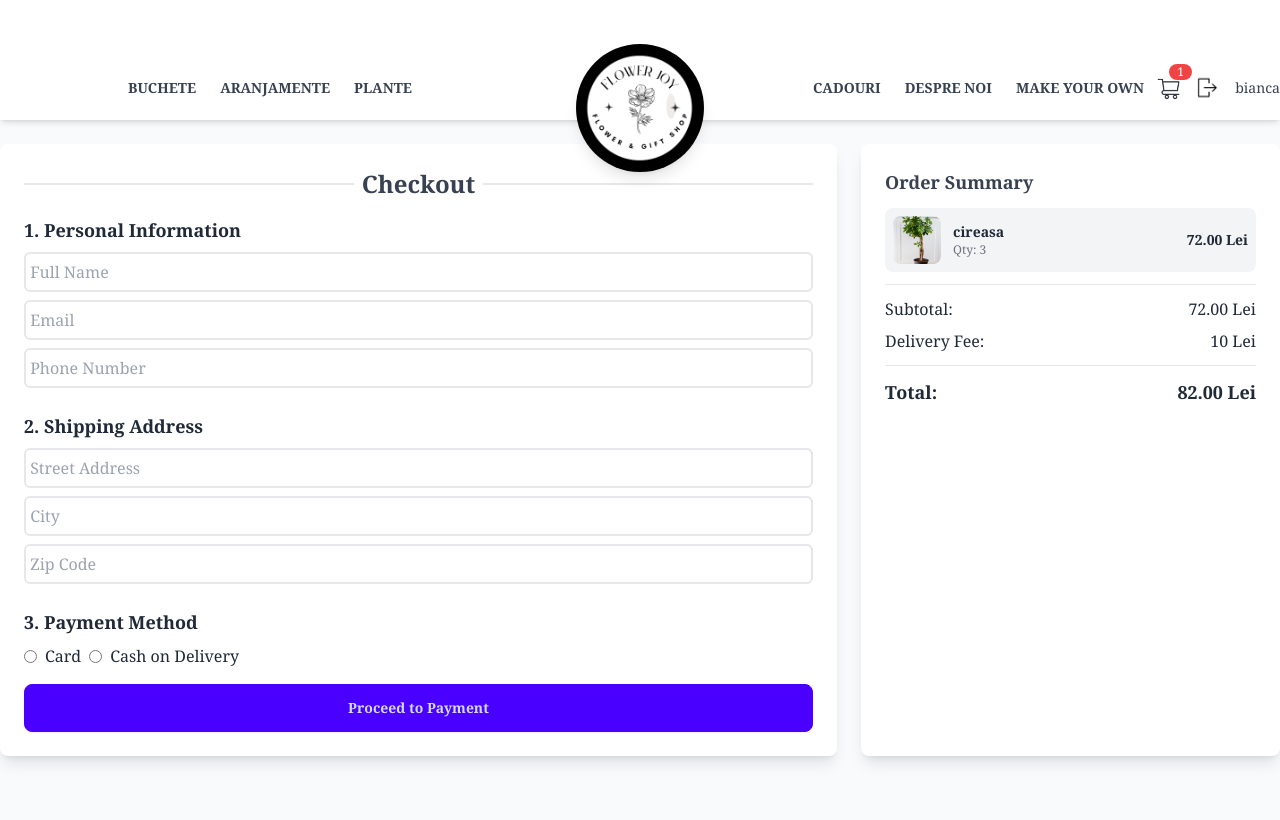
After one commit to Biaescu25/Aplicatie-Web-pentru-gestionarea-unei-florarii-online, a Django app: page /checkout/ in a window 1280 px wide. The commit adds this page. Run offline with Django 5.2, Linux system fonts and the light colour scheme; a user stored in the database is signed in; data comes from the database, SQL or seed files in the repository; both versions use the stored data as it was after the commit; some libraries are stand-ins or nearby versions.

Commit message:
cart, checkout, payment

```diff
--- a/Florarie/App/templates/partials/ProductShowcase.html
+++ b/Florarie/App/templates/partials/ProductShowcase.html
@@ -12,7 +12,8 @@
             <div class="p-4 h-1/3 flex flex-col justify-end">
                 <h3 class="text-xl font-bold text-gray-800">{{ product.name }}</h3>
                 <p class="text-gray-600 mt-2">{{ product.description }}</p>
-                <a href="{% url 'add_to_cart' product_id=product.id %}" class="mt-4 btn btn-primary w-1/3">{{ product.price }}</a>
+                <a href="{% url 'add_to_cart' product_id=product.id %}" class="mt-4 btn btn-primary w-1/3"
+                    >{{ product.price }}</a>
             </div>
         </div>
         {% endfor %}
--- /dev/null
+++ b/Florarie/App/templates/partials/checkout.html
@@ -0,0 +1,133 @@
+{% extends 'base.html' %}
+{% block content %}
+
+<div class="container mx-auto flex flex-col lg:flex-row gap-6 mt-20 py-16">
+    <!-- Checkout Form -->
+    <div class="w-full lg:w-2/3 bg-white shadow-lg rounded-lg p-6">
+        <div class="flex items-center mb-4">
+            <hr class="flex-grow border-t-2 border-primary">
+            <span class="mx-2"> <h2 class="text-2xl font-bold text-gray-700">Checkout</h2></span>
+            <hr class="flex-grow border-t-2 border-primary">
+        </div>
+
+        <!-- Single Form for All Steps -->
+        <form id="checkout-form" method="POST">
+            {% csrf_token %}
+
+            <!-- Step 1: User Info -->
+            <div id="step-1">
+                <h3 class="text-lg font-semibold mb-2">1. Personal Information</h3>
+                <input type="text" name="full_name" placeholder=" Full Name" class="input input-bordered w-full border-2 rounded-md h-10 mb-2" required>
+                <input type="email" name="email" placeholder=" Email" class="input input-bordered w-full border-2 rounded-md h-10 mb-2" required>
+                <input type="text" name="phone_number" placeholder=" Phone Number" class="input input-bordered w-full border-2 rounded-md h-10 mb-2" required>
+
+                <h3 class="text-lg font-semibold mt-4 mb-2">2. Shipping Address</h3>
+                <input type="text" name="address" placeholder=" Street Address" class="input input-bordered w-full border-2 rounded-md h-10 mb-2" required>
+                <input type="text" name="city" placeholder=" City" class="input input-bordered w-full border-2 rounded-md h-10 mb-2" required>
+                <input type="text" name="zip_code" placeholder=" Zip Code" class="input input-bordered w-full border-2 rounded-md h-10 mb-2" required>
+
+                <h3 class="text-lg font-semibold mt-4 mb-2">3. Payment Method</h3>
+                <div class="flex gap-2">
+                    <label class="flex items-center gap-2">
+                        <input type="radio" name="payment_method" value="card" class="radio" required> Card
+                    </label>
+                    <label class="flex items-center gap-2">
+                        <input type="radio" name="payment_method" value="cash" class="radio"> Cash on Delivery
+                    </label>
+                </div>
+
+                <button type="button" id="continue-to-payment" class="btn btn-primary w-full mt-4">
+                    Proceed to Payment
+                </button>
+            </div>
+
+            <!-- Step 2: Payment Form (Initially Hidden) -->
+            <div id="step-2" class="hidden">
+                <h2 class="text-2xl font-bold">Step 2: Payment</h2>
+
+                <label class="block mt-4">Card Number</label>
+                <input type="text" name="card_number" class="input input-bordered w-full" required>
+
+                <div class="flex gap-4 mt-4">
+                    <div class="w-1/2">
+                        <label>Expiration Date</label>
+                        <input type="text" name="expiry_date" class="input input-bordered w-full" required>
+                    </div>
+                    <div class="w-1/2">
+                        <label>CVV</label>
+                        <input type="text" name="cvv" class="input input-bordered w-full" required>
+                    </div>
+                </div>
+
+                <button type="submit" id="pay-now" class="btn btn-primary w-full mt-4">Pay Now</button>
+            </div>
+
+            <!-- Step 3: Order Confirmation (Initially Hidden) -->
+            <div id="step-3" class="hidden text-center">
+                <h2 class="text-2xl font-bold">Step 3: Confirmation</h2>
+                <p class="text-lg text-green-500 mt-4">🎉 Your payment was successful! Thank you for your order.</p>
+                <a href="/" class="btn btn-primary mt-4 w-full">Back to Home</a>
+            </div>
+        </form>
+    </div>
+
+    <!-- Order Summary -->
+    <div class="w-full lg:w-1/3 bg-white shadow-lg rounded-lg p-6">
+        <h3 class="text-lg font-bold text-gray-700">Order Summary</h3>
+
+        <!-- Scrollable Cart Items List -->
+        <div class="max-h-44 overflow-y-auto space-y-2 mt-3">
+            {% for item in cart_items %}
+            <div class="flex items-center justify-between bg-gray-100 p-2 rounded-lg">
+                <div class="flex items-center gap-3">
+                    <img src="{{ item.product.image.url }}" alt="{{ item.product.name }}" class="w-12 h-12 rounded-lg">
+                    <div>
+                        <p class="text-sm font-semibold">{{ item.product.name }}</p>
+                        <p class="text-xs text-gray-500">Qty: {{ item.quantity }}</p>
+                    </div>
+                </div>
+                <p class="text-sm font-semibold">{{ item.total_price }} Lei</p>
+            </div>
+            {% endfor %}
+        </div>
+
+        <hr class="my-3">
+
+        <!-- Subtotal and Delivery Fee -->
+        <div class="flex justify-between mt-2">
+            <p>Subtotal:</p>
+            <p>{{ subtotal }} Lei</p>
+        </div>
+        <div class="flex justify-between mt-2">
+            <p>Delivery Fee:</p>
+            <p>{{ delivery_fee }} Lei</p>
+        </div>
+
+        <hr class="my-3">
+
+        <!-- Total Price -->
+        <div class="flex justify-between text-lg font-semibold">
+            <p>Total:</p>
+            <p>{{ total_price }} Lei</p>
+        </div>
+    </div>
+</div>
+
+<script>
+    document.getElementById("continue-to-payment").addEventListener("click", function () {
+        document.getElementById("step-1").classList.add("hidden");
+        document.getElementById("step-2").classList.remove("hidden");
+    });
+
+    document.getElementById("checkout-form").addEventListener("submit", function (e) {
+        e.preventDefault();  // Prevent form from actually submitting (simulating payment)
+
+        // Simulate Payment Processing Delay
+        setTimeout(() => {
+            document.getElementById("step-2").classList.add("hidden");
+            document.getElementById("step-3").classList.remove("hidden");
+        }, 2000);
+    });
+</script>
+
+{% endblock %}
--- a/Florarie/App/templates/partials/navbar.html
+++ b/Florarie/App/templates/partials/navbar.html
@@ -9,7 +9,7 @@
 
  <!-- Main Navbar (Sticky after scroll) -->
  <nav id="main-navbar" class="bg-white shadow-md fixed top-0 left-0 w-full z-40 transition-all duration-300 ease-in-out mt-14">
-    <div class="container mx-auto flex justify-between items-center py-4 px-32">
+    <div class="container mx-auto flex justify-between items-center py-4 px-32 pr-0">
         <!-- Left Links -->
         <div class="hidden md:flex gap-6 uppercase text-sm font-semibold text-gray-700">
             <a href="{% url 'products_by_category' category='buchete' %}" class="hover:text-gray-900">Buchete</a>
@@ -37,8 +37,16 @@
                 <a href="/cart/" id="cart-btn" class="relative">
                     <img src="/static/cartIcon1.png" class="w-8 h-8">
                 <span id="cart-count" class="absolute -top-2 -right-2 bg-red-500 text-white text-xs px-2 rounded-full">0</span></a>
+            </div>
 
-                <a href="#" class="text-xl hover:text-gray-700"> 👤 </a>
+            <div class="flex items-center space-x-4 ml-2">
+                {% if user.is_authenticated %}
+                    <a href="{% url 'logout' %}" class="text-xl hover:text-gray-700">
+                        <img src="/static/logout.png" class="h-7"> </a>
+                    <span class="text-gray-700 text-sm"> {{ user.username }}</span>
+                {% else %}
+                    <a href="/login_page/" class="text-xl hover:text-gray-700"> 👤 </a>
+                {% endif %}
             </div>
 
             <button class="md:hidden text-gray-700 text-2xl" id="menu-toggle">
@@ -78,6 +86,7 @@ const topBar = document.getElementById('top-bar');
     // Listen for scroll event
     window.addEventListener('scroll', function() {
         const currentScrollY = window.scrollY;  // Current scroll position
+        const maxScrollY = document.documentElement.scrollHeight - window.innerHeight; // Maximum scrollable height
 
         // On Scroll Down: Hide the top bar and shrink logo
         if (currentScrollY > lastScrollY) {
@@ -100,6 +109,13 @@ const topBar = document.getElementById('top-bar');
             }
         }
 
+        // Hide the top bar if there is nothing to scroll anymore
+        if (currentScrollY >= maxScrollY) {
+            topBar.classList.add('hidden');  // Hide the top bar
+        } else {
+            topBar.classList.remove('hidden');  // Show the top bar
+        }
+
         // Update the last scroll position
         lastScrollY = currentScrollY;
     });
@@ -114,8 +130,6 @@ const topBar = document.getElementById('top-bar');
 
     document.addEventListener('DOMContentLoaded', updateCartCount);
 
-        document.addEventListener('DOMContentLoaded', updateCartCount);
-
     document.getElementById('cart-btn').addEventListener('click', function() {
         document.getElementById('cart-container').classList.remove('translate-x-full');
     });
--- /dev/null
+++ b/Florarie/App/templates/partials/total_price.html
@@ -0,0 +1 @@
+<p class="text-lg font-semibold">Total Price: <span id="total-price">{{ total_price }}</span> LEI</p>
--- a/Florarie/App/views.py
+++ b/Florarie/App/views.py
@@ -1,8 +1,21 @@
 from django.shortcuts import render, get_object_or_404, redirect
 from django.http import JsonResponse
-from .models import Product, CartItem
+from .models import Product, CartItem, Order, Payment, OrderItem
+from django.contrib.auth.decorators import login_required
 from django.template.loader import render_to_string
 from django.http import HttpResponse
+from django.contrib.auth.signals import user_logged_in
+from django.dispatch import receiver
+from django.contrib.auth.models import User
+from django.contrib.auth import authenticate, login, logout
+from django.contrib import messages
+
+import stripe
+from django.conf import settings
+from django.views.decorators.csrf import csrf_exempt
+
+# Set Stripe API key
+stripe.api_key = settings.STRIPE_SECRET_KEY
 
 def home(request):
     products = Product.objects.all()
@@ -71,26 +84,23 @@ def remove_from_cart(request, product_id):
         session_id = request.session.session_key
         cart_items = CartItem.objects.filter(session_id=session_id)
 
-    if request.headers.get('HX-Request'):  # Check if the request is an HTMX request
-        if not cart_items:  # If the cart is empty
-            context = {
-                'cart_items': cart_items,
-                'total_price': 0
-            }
-            #html = render_to_string('partials/cart.html', context, request=request)
-            #return HttpResponse("")
+    total_price = sum(item.total_price() for item in cart_items)
 
+    if request.headers.get("HX-Request"):  # Check if it's an HTMX request
+        if not cart_items:  # If cart is empty, refresh the whole page
             response = HttpResponse("")
-            response["HX-Redirect"] = "/cart/"  # Redirects the whole page
+            response["HX-Redirect"] = "/cart/"  # Redirects to the cart page
             return response
 
-            #return redirect("cart")
+        # If cart is not empty, update both cart items and total price
+        total_price_html = render_to_string("partials/total_price.html", {"total_price": total_price}, request=request)
 
-        # If the cart is not empty, return an empty response to remove the item from the DOM
-        return HttpResponse("")
+        response = HttpResponse("")
+        response["HX-Trigger"] = "updateTotalPrice"  # Trigger the total price update
+        return response
 
-    # For non-HTMX requests, redirect to the full cart view
-    return cart_view(request)
+    # If it's a normal request, redirect to the cart page
+    return redirect("cart")
 
 def update_cart(request, product_id, quantity):
     cart_item = CartItem.objects.filter(product_id=product_id).first()
@@ -100,28 +110,45 @@ def update_cart(request, product_id, quantity):
     return JsonResponse({"success": True, "total_price": cart_item.total_price()})
 
 def increment_quantity(request, product_id):
-    cart_item = CartItem.objects.filter(product_id=product_id).first()
+    cart_item = CartItem.objects.filter(product_id=product_id, user=request.user).first()
     if cart_item:
         cart_item.quantity += 1
         cart_item.save()
 
-    if request.headers.get('HX-Request'):  # Check if the request is an HTMX request
-        html = render_to_string('partials/cart_item.html', {'cart_item': cart_item})
-        return HttpResponse(html)
+    total_price = sum(item.total_price() for item in CartItem.objects.filter(user=request.user))
 
-    return cart_view(request)
+    if request.headers.get('HX-Request'):
+        item_html = render_to_string("partials/cart_item.html", {"cart_item": cart_item}, request=request)
+        total_price_html = render_to_string("partials/total_price.html", {"total_price": total_price}, request=request)
+
+        response = HttpResponse(item_html)
+        response["HX-Trigger"] = "updateTotalPrice"  # Trigger total price update
+        return response
+
+    return redirect("cart")
 
 def decrement_quantity(request, product_id):
-    cart_item = CartItem.objects.filter(product_id=product_id).first()
+    cart_item = CartItem.objects.filter(product_id=product_id, user=request.user).first()
     if cart_item and cart_item.quantity > 1:
         cart_item.quantity -= 1
         cart_item.save()
 
-    if request.headers.get('HX-Request'):  # Check if the request is an HTMX request
-        html = render_to_string('partials/cart_item.html', {'cart_item': cart_item})
-        return HttpResponse(html)
+    elif cart_item and cart_item.quantity == 1:
+        #cart_item.delete()
+        return remove_from_cart(request, product_id)
 
-    return cart_view(request)
+
+    total_price = sum(item.total_price() for item in CartItem.objects.filter(user=request.user))
+
+    if request.headers.get('HX-Request'):
+        item_html = render_to_string("partials/cart_item.html", {"cart_item": cart_item}, request=request) if cart_item else ""
+        total_price_html = render_to_string("partials/total_price.html", {"total_price": total_price}, request=request)
+
+        response = HttpResponse(item_html)
+        response["HX-Trigger"] = "updateTotalPrice"  # Trigger total price update
+        return response
+
+    return redirect("cart")
 
 def products_by_category(request, category):
     sort_order = request.GET.get('sort', 'asc')
@@ -141,3 +168,155 @@ def products_by_category(request, category):
         'max_price': max_price
     }
     return render(request, "products_by_category.html", context)
+
+
+def get_total_price(request):
+    total_price = sum(item.total_price() for item in CartItem.objects.filter(user=request.user))
+    total_price_html = render_to_string("partials/total_price.html", {"total_price": total_price}, request=request)
+    return HttpResponse(total_price_html)
+
+def register_partial(request):
+    return render(request, "register.html")
+
+def login_partial(request):
+    return render(request, "login.html")
+
+@receiver(user_logged_in)
+def merge_carts(sender, request, user, **kwargs):
+    session_id = request.session.session_key
+    if session_id:
+        guest_cart = CartItem.objects.filter(session_id=session_id, user__isnull=True)
+
+        for item in guest_cart:
+            existing_item = CartItem.objects.filter(user=user, product=item.product).first()
+            if existing_item:
+                existing_item.quantity += item.quantity
+                existing_item.save()
+                item.delete()
+            else:
+                item.user = user
+                item.session_id = None  # Remove session association
+                item.save()
+
+def register(request):
+    if request.method == "POST":
+        username = request.POST["username"]
+        email = request.POST["email"]
+        password1 = request.POST["password1"]
+        password2 = request.POST["password2"]
+
+        # Check if passwords match
+        if password1 != password2:
+            messages.error(request, "Passwords do not match.")
+            return redirect("register")
+
+        # Check if username already exists
+        if User.objects.filter(username=username).exists():
+            messages.error(request, "Username is already taken.")
+            return redirect("register")
+
+        # Check if email is already used
+        if User.objects.filter(email=email).exists():
+            messages.error(request, "Email is already in use.")
+            return redirect("register")
+
+        # Create user
+        user = User.objects.create_user(username=username, email=email, password=password1)
+        user.save()
+
+        # Log the user in automatically after registration
+        login(request, user)
+
+        #messages.success(request, "Registration successful! You are now logged in.")
+        return redirect("home")  # Redirect to homepage
+
+    return render(request, "register.html")
+
+def user_login(request):
+    if request.method == "POST":
+        username = request.POST["username"]
+        password = request.POST["password"]
+
+        user = authenticate(request, username=username, password=password)
+
+        if user is not None:
+            login(request, user)
+            #messages.success(request, "Login successful!")
+            return redirect("home")  # Redirect to homepage
+        else:
+            messages.error(request, "Invalid username or password.")
+            return redirect("login")
+
+    return render(request, "login.html")
+
+def user_logout(request):
+    logout(request)
+    return redirect("home")  # Redirect to homepage after logout
+
+@login_required
+def checkout(request):
+    cart_items = CartItem.objects.filter(user=request.user)
+    subtotal = sum(item.total_price() for item in cart_items)
+    delivery_fee = 10  # Example delivery fee
+    total_price = subtotal + delivery_fee
+
+    if request.method == "POST":
+        order = Order.objects.create(
+            user=request.user,
+            full_name=request.POST["full_name"],
+            email=request.POST["email"],
+            address=request.POST["address"],
+            phone_number=request.POST["phone_number"],
+            city=request.POST["city"],
+            zip_code=request.POST["zip_code"],
+            total_price=subtotal,
+            delivery_fee=delivery_fee,
+            payment_status=False
+        )
+
+        # Save cart items to OrderItem and clear the cart
+        for item in cart_items:
+            OrderItem.objects.create(order=order, product=item.product, quantity=item.quantity)
+        cart_items.delete()  # Clear the cart
+
+        return redirect("process_payment")  # Redirect to payment step
+
+    return render(request, "checkout.html", {
+        "cart_items": cart_items,
+        "subtotal": subtotal,
+        "delivery_fee": delivery_fee,
+        "total_price": total_price,
+    })
+
+# Set Stripe API key
+stripe.api_key = settings.STRIPE_SECRET_KEY
+
+@csrf_exempt
+def process_payment(request):
+    if request.method == "POST":
+        token = request.POST.get("stripeToken")  # Get token from Stripe.js
+        amount = request.session.get("total_price", 0)  # Get total price from session
+
+        try:
+            charge = stripe.Charge.create(
+                amount=int(amount * 100),  # Convert to cents
+                currency="ron",
+                description="Order Payment",
+                source=token,
+            )
+
+            # Save Payment Info
+            Payment.objects.create(
+                user=request.user if request.user.is_authenticated else None,
+                amount=amount,
+                transaction_id=charge.id,
+                status="Completed"
+            )
+
+            # Update order payment status
+            Order.objects.filter(user=request.user).latest('created_at').update(payment_status=True)
+
+            return JsonResponse({"success": True, "message": "Payment successful!"})
+        except stripe.error.CardError as e:
+            return JsonResponse({"success": False, "message": str(e)})
+    return JsonResponse({"success": False, "message": "Invalid request"})
--- a/Florarie/Florarie/settings.py
+++ b/Florarie/Florarie/settings.py
@@ -133,3 +133,6 @@ MEDIA_ROOT = os.path.join(BASE_DIR, 'App', 'static', 'media')
 # https://docs.djangoproject.com/en/5.1/ref/settings/#default-auto-field
 
 DEFAULT_AUTO_FIELD = 'django.db.models.BigAutoField'
+
+STRIPE_PUBLIC_KEY = "pk_test_51R8NtNRsvYugeMjUdh0qycRIsQ6qcSW2dfu2eZQiPpJ4Jf4k0xZf6AWkIkg1aNxnlC8mVDFlu9LribT35lEW2oIw00uXLxKHes"
+STRIPE_SECRET_KEY = "sk_test_51R8NtNRsvYugeMjUgWdFox6ISPvTdWIRorWAeeoT7IK6mQHVMntQpUHe4zvCfkLoFmbn788cKDDzLOXQKJJmSjQv00ovGzRovX"
--- a/Florarie/Florarie/urls.py
+++ b/Florarie/Florarie/urls.py
@@ -18,7 +18,8 @@ from django.contrib import admin
 from django.conf import settings
 from django.urls import path, include
 from django.conf.urls.static import static
-from App.views import home, load_more, cart_view, add_to_cart, remove_from_cart, update_cart, cart_count, products_by_category, increment_quantity, decrement_quantity
+from App.views import home, load_more, cart_view, add_to_cart, remove_from_cart, update_cart, cart_count, products_by_category
+from App.views import increment_quantity, decrement_quantity, get_total_price, register_partial, login_partial,register, user_login, user_logout, checkout, process_payment
 
 
 urlpatterns = [
@@ -33,6 +34,15 @@ urlpatterns = [
     path('category/<str:category>/',products_by_category, name='products_by_category'),
     path('cart/increment/<int:product_id>/', increment_quantity, name='increment_quantity'),
     path('cart/decrement/<int:product_id>/', decrement_quantity, name='decrement_quantity'),
+    path("get-total-price/", get_total_price, name="get_total_price"),
+    path('register_page/', register_partial, name='register_page'),
+    path('login_page/', login_partial, name='login_page'),
+    path("register/", register, name="register"),
+    path("login/", user_login, name="login"),
+    path("logout/", user_logout, name="logout"),
+    path("checkout/", checkout, name="checkout"),
+    path("payment/", process_payment, name="payment"),
+
 ]
 
 
```
Also changed, not shown: Florarie/App/admin.py (+6 -1 lines), Florarie/App/models.py (+35 -0 lines), Florarie/App/templates/partials/cart.html (+19 -6 lines), Florarie/App/templates/partials/cart_item.html (+8 -5 lines), Florarie/App/templates/partials/login.html (added, +50 -0 lines), Florarie/App/templates/partials/register.html (added, +53 -0 lines), Florarie/App/migrations/0007_alter_product_category_order.py (added), Florarie/App/migrations/0008_payment.py (added), Florarie/App/migrations/0009_orderitem_order_products.py (added), Florarie/App/static/cartIcon.jpg (deleted), Florarie/App/static/logout.png (added), Florarie/db.sqlite3. Lines whose indentation alone changed are shown as unchanged.
